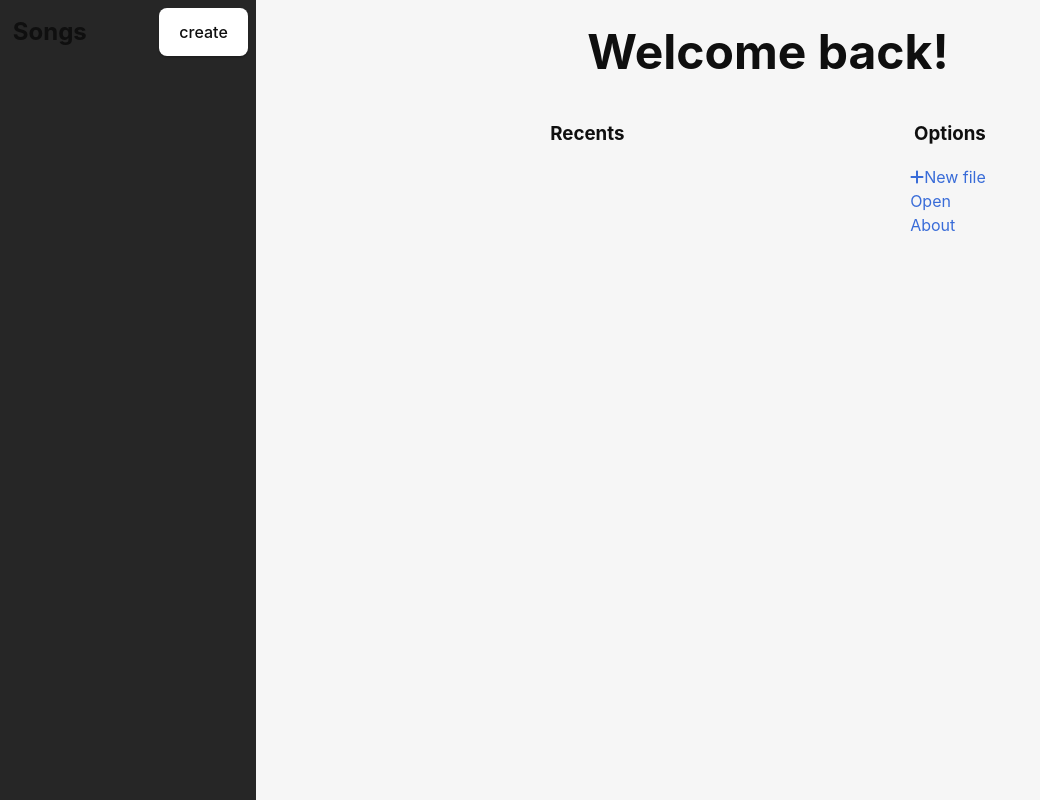
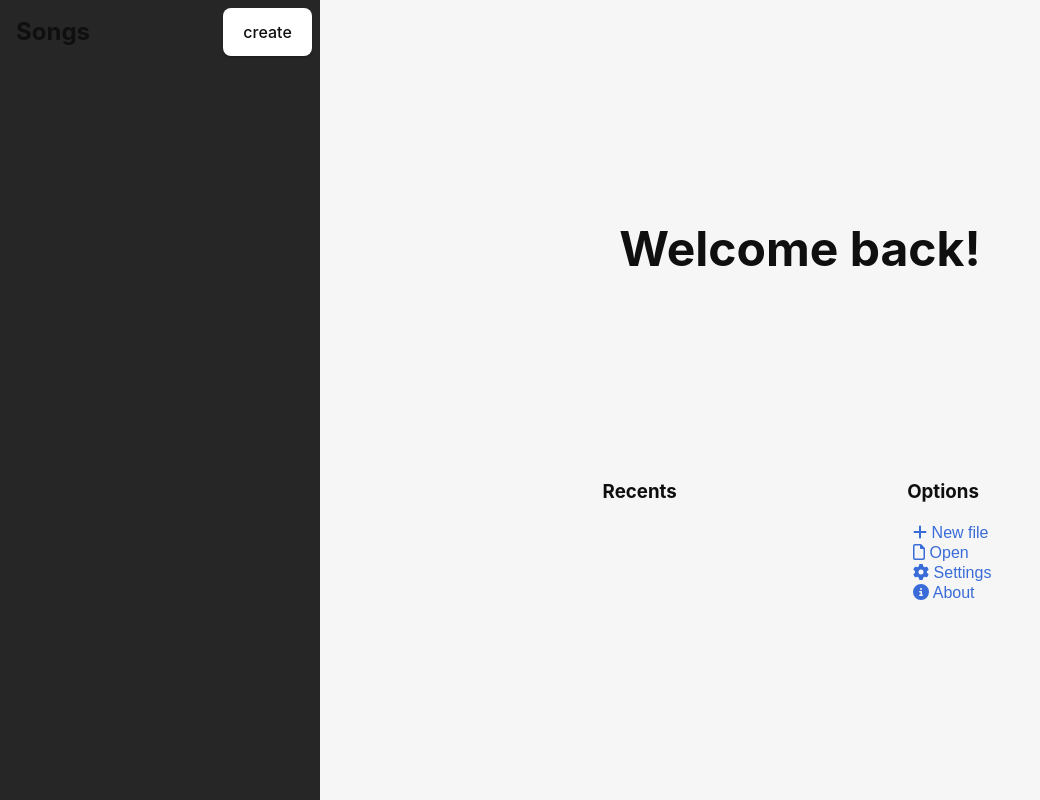
Before and after one commit to developer-3/Lyrica, a React (Vite) app: page / in a window 1280 px wide. Shown: the whole page, without its empty margins (0-1040 px from the left). Built offline with nearby package versions, Linux system fonts and the light colour scheme.

Commit message:
open recents from landing; meta+k to return to landing

```diff
--- a/package.json
+++ b/package.json
@@ -11,6 +11,7 @@
   },
   "dependencies": {
     "@fortawesome/fontawesome-svg-core": "^6.2.0",
+    "@fortawesome/free-regular-svg-icons": "^6.2.0",
     "@fortawesome/free-solid-svg-icons": "^6.2.0",
     "@fortawesome/react-fontawesome": "^0.2.0",
     "@tauri-apps/api": "^1.1.0",
--- a/src/App.tsx
+++ b/src/App.tsx
@@ -15,21 +15,30 @@ function App() {
   useEffect(() => {
     invoke('load_all_songs').then((value: any) => {
         console.log("loaded songs")
-      setSongs(value);
-      setCurrentSong(null);
+        setSongs(value);
+        setCurrentSong(null);
     })
     .catch(console.error);
+
+    document.addEventListener('keydown', onKeyDown, true);
   }, [])
 
-  const changeSong = (song: Song) => {
+  const changeSong = (song: Song | null) => {
     setCurrentSong(song);
   }
 
+  const onKeyDown = (e: KeyboardEvent) => {
+    console.log(e.key)
+    if (e.metaKey && e.key === 'k') {
+        changeSong(null);
+    }
+  }
+
   return (
-    <section className="home">
+    <section className="home" id="home">
       <Sidebar key={songs.length} songs={songs} changeSong={changeSong} />
        {/* TODO: Make this an adjustable divider */}
-      { currentSong ? <Workspace song={currentSong} /> : <Landing songs={songs} /> }
+      { currentSong ? <Workspace song={currentSong} /> : <Landing songs={songs} openSongCallback={changeSong}/> }
     </section>
   );
 }
--- a/src/components/Landing.tsx
+++ b/src/components/Landing.tsx
@@ -2,9 +2,10 @@ import { FontAwesomeIcon } from "@fortawesome/react-fontawesome";
 import { useEffect, useState } from "react";
 import { Song } from "../util/util";
 
-import { faPlus } from "@fortawesome/free-solid-svg-icons";
+import { faPlus, faInfoCircle, faGear } from "@fortawesome/free-solid-svg-icons";
+import { faFile } from "@fortawesome/free-regular-svg-icons"
 
-export default function Landing(props: {songs: Song[]}) {
+export default function Landing(props: {songs: Song[], openSongCallback: CallableFunction}) {
 
     const [songs, setSongs] = useState<Song[]>(props.songs);
 
@@ -13,7 +14,11 @@ export default function Landing(props: {songs: Song[]}) {
     }, [props.songs])
 
     function openRecent(song: Song) {
-        // TODO: implement this
+        props.openSongCallback(song);
+    }
+
+    function openOption(option: string) {
+        // TODO: implement this too please thanks
     }
 
     return (
@@ -26,17 +31,10 @@ export default function Landing(props: {songs: Song[]}) {
                 </div>
                 <div className="actions-panel-right">
                     <h3>Options</h3>
-                    <ul>
-                        <li>
-                        <FontAwesomeIcon icon={faPlus} />New file
-                        </li>
-                        <li>
-                            Open
-                        </li>
-                        <li>
-                            About
-                        </li>
-                    </ul>
+                    <button onClick={() => openOption("new_file")}><FontAwesomeIcon icon={faPlus} /> New file</button>
+                    <button onClick={() => openOption("open")}><FontAwesomeIcon icon={faFile} /> Open</button>
+                    <button onClick={() => openOption("settings")}><FontAwesomeIcon icon={faGear} /> Settings</button>
+                    <button onClick={() => openOption("about")}><FontAwesomeIcon icon={faInfoCircle} /> About</button>
                 </div>
             </div>
         </div>
--- a/src/style.scss
+++ b/src/style.scss
@@ -1,4 +1,5 @@
 @import './styles/variables';
+@import './styles/components';
 
 :root {
   font-family: Inter, Avenir, Helvetica, Arial, sans-serif;
@@ -167,8 +168,10 @@ body {
 .landing-wrapper {
     display: flex;
     flex-direction: column;
-    width: 100%;
+    width: 75%;
     align-items: center;
+    justify-content: center;
+    gap: 10rem;
 }
 
 .landing-wrapper > h1 {
@@ -184,24 +187,23 @@ body {
     justify-content: center;
 }
 
-.actions-panel-left > button {
+.actions-panel-left {
     display: flex;
     flex-direction: column;
-    border-style: none;
-    font-size: medium;
-    background-color: transparent;
-    color: $secondary-color;
-    cursor: pointer;
+    align-items: flex-start;
+
+    button {
+        @include secondary-btn($secondary-color);
+    }
 }
 
 .actions-panel-right {
-    ul {
-        margin: 0;
-        list-style: none;
-    }
+    display: flex;
+    flex-direction: column;
+    align-items: start;
 
-    li {
-        color: $secondary-color;
+    button {
+        @include secondary-btn($secondary-color);
     }
 
     h3 {
--- /dev/null
+++ b/src/styles/_components.scss
@@ -0,0 +1,7 @@
+@mixin secondary-btn($color) {
+    border-style: none;
+    font-size: medium;
+    background-color: transparent;
+    color: $color;
+    cursor: pointer;
+}
```
Also changed, not shown: src/main.tsx (line endings or trailing spaces), 1 other file (tests, documents, lock files or other folders).
